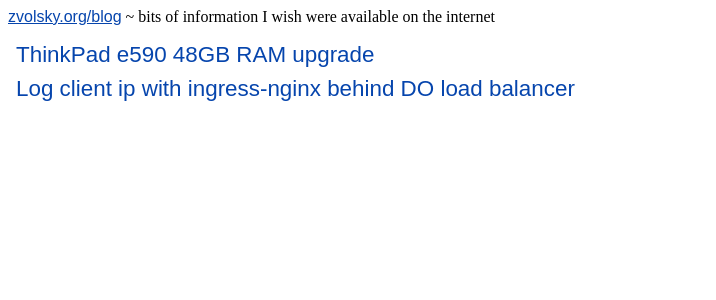
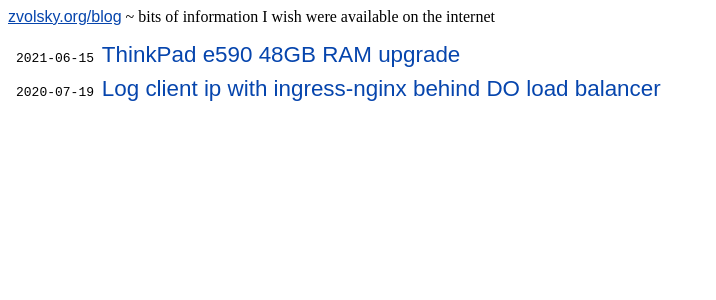
Before and after one commit to grantzvolsky/zorg-blog, a React (Create React App) app in the folder spa/: page /blog in a window 1280 px wide. Shown: the top 300 px of the page, without its empty margins (0-716 px from the left). Built offline with nearby package versions, Linux system fonts and the light colour scheme.

Commit message:
spa: display article dates

```diff
--- a/spa/src/articles/article.css
+++ b/spa/src/articles/article.css
@@ -1,6 +1,10 @@
 a {
   color: #0645ad;
   font-family: sans-serif;
+}
+
+h1 {
+  margin-block-end: 0em;
 }
 
 :target {
@@ -17,6 +21,10 @@ a {
   margin: 0.5em;
 }
 
+.index > li > span {
+  font-family: monospace;
+}
+
 .index a {
   font-size: 1.4em;
   text-decoration: none;
--- a/spa/src/index.tsx
+++ b/spa/src/index.tsx
@@ -15,7 +15,8 @@ function AppFrame(props: React.PropsWithChildren<PageLayoutProps>) {
 
 function IndexRoute(props: RouteComponentProps) {
   const index = articles.sort((a, b) => a.published < b.published ? 1 : -1).map((a) => {
-    return <li key={a.slug}><Link to={`/blog/${a.slug}`}>{a.title}</Link></li>
+    const isoDate = new Date(a.published * 1000).toISOString().substr(0, 10)
+    return <li key={a.slug}><span>{isoDate} </span><Link to={`/blog/${a.slug}`}>{a.title}</Link></li>
   })
 
   return <AppFrame>
@@ -25,8 +26,12 @@ function IndexRoute(props: RouteComponentProps) {
 
 function ArticleView(props: {data: ArticleData}) {
   const a = props.data
+  const isoDate = new Date(a.published * 1000).toISOString().substr(0, 10)
   return <React.Fragment>
-    <h1>{a.title}</h1>
+    <header>
+      <h1>{a.title}</h1>
+      <div style={{fontFamily: 'monospace'}}>{isoDate}</div>
+    </header>
     {a.text}
   </React.Fragment>
 }
```
